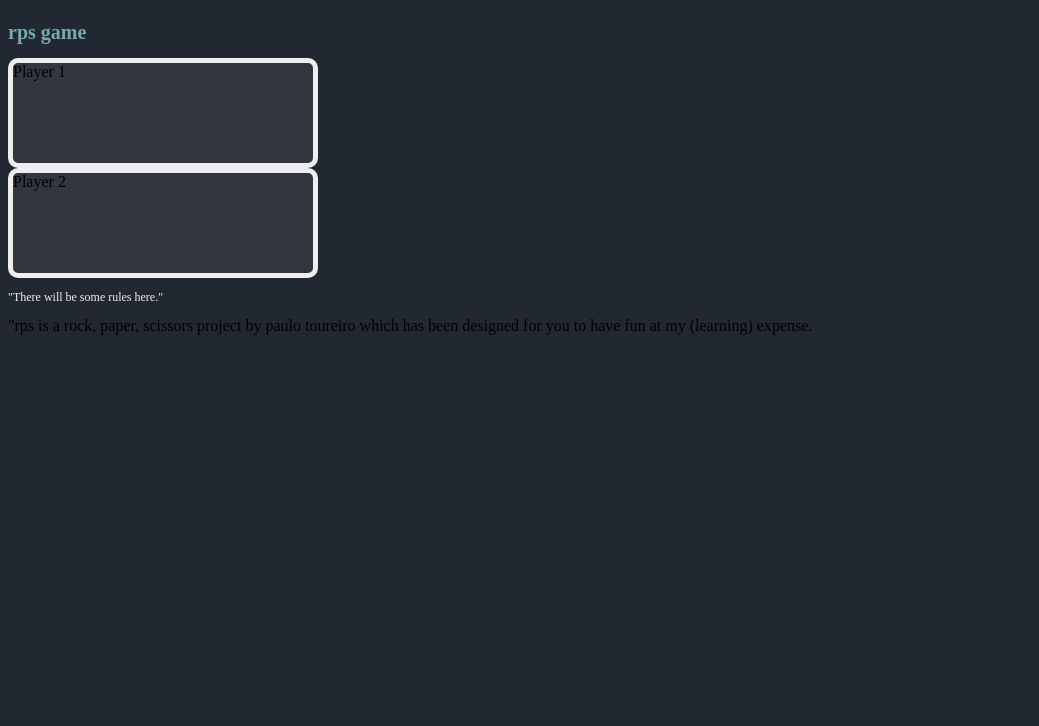
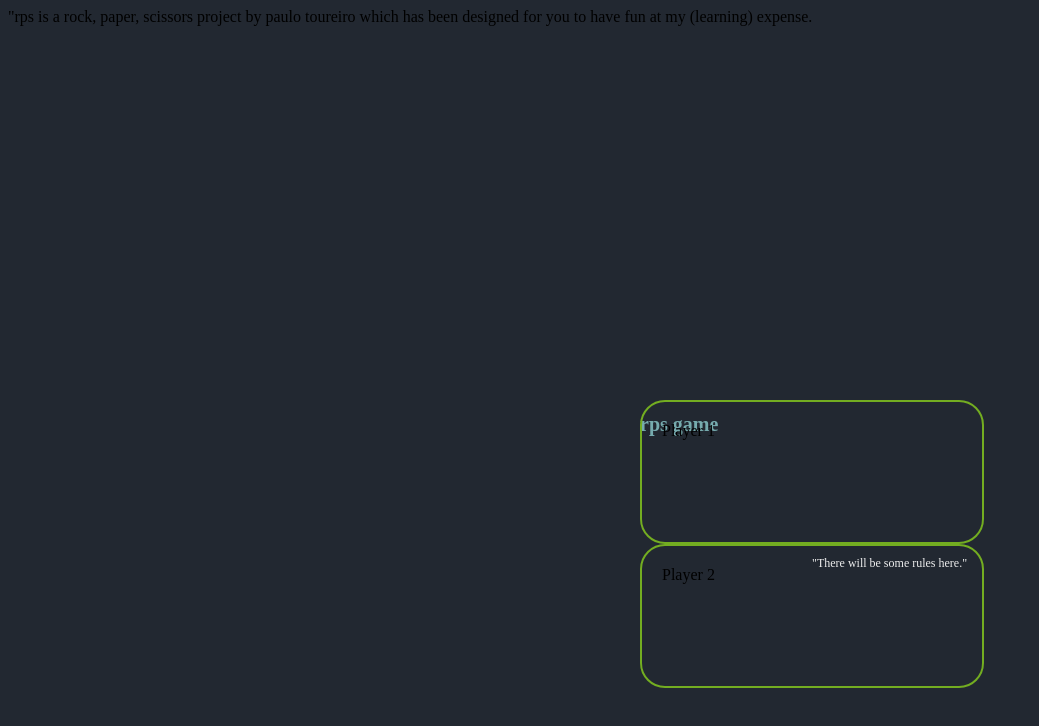
Before and after one commit to spicymanp/rps, a plain HTML site: page index.html in a window 1280 px wide. Shown: the whole page, without its empty margins (0-1039 px from the left). Drawn offline with Linux system fonts and the light colour scheme; a script that the page names is missing.

Commit message:
changes to positioning of container class and more testing of borders

```diff
--- a/styles.css
+++ b/styles.css
@@ -10,16 +10,22 @@ body {
 }
 
 .container {
+    position: absolute;
+    top: 50%;
+    left: 50%;
     display: flex;
     flex-direction: column;
     column-count: 2;
     justify-content: center;
+
 }
 
 .playerBox {
-    border-radius: 10px;
-    border: 5px, solid, #EEEEEE;
-    background-color: var(--priColour);
+    border-radius: 25px;
+    border: 2px solid #73AD21;
+    padding: 20px;
+    width: 200px;
+    height: 150px;
     width: 300px;
     height: 100px;
 }
```
